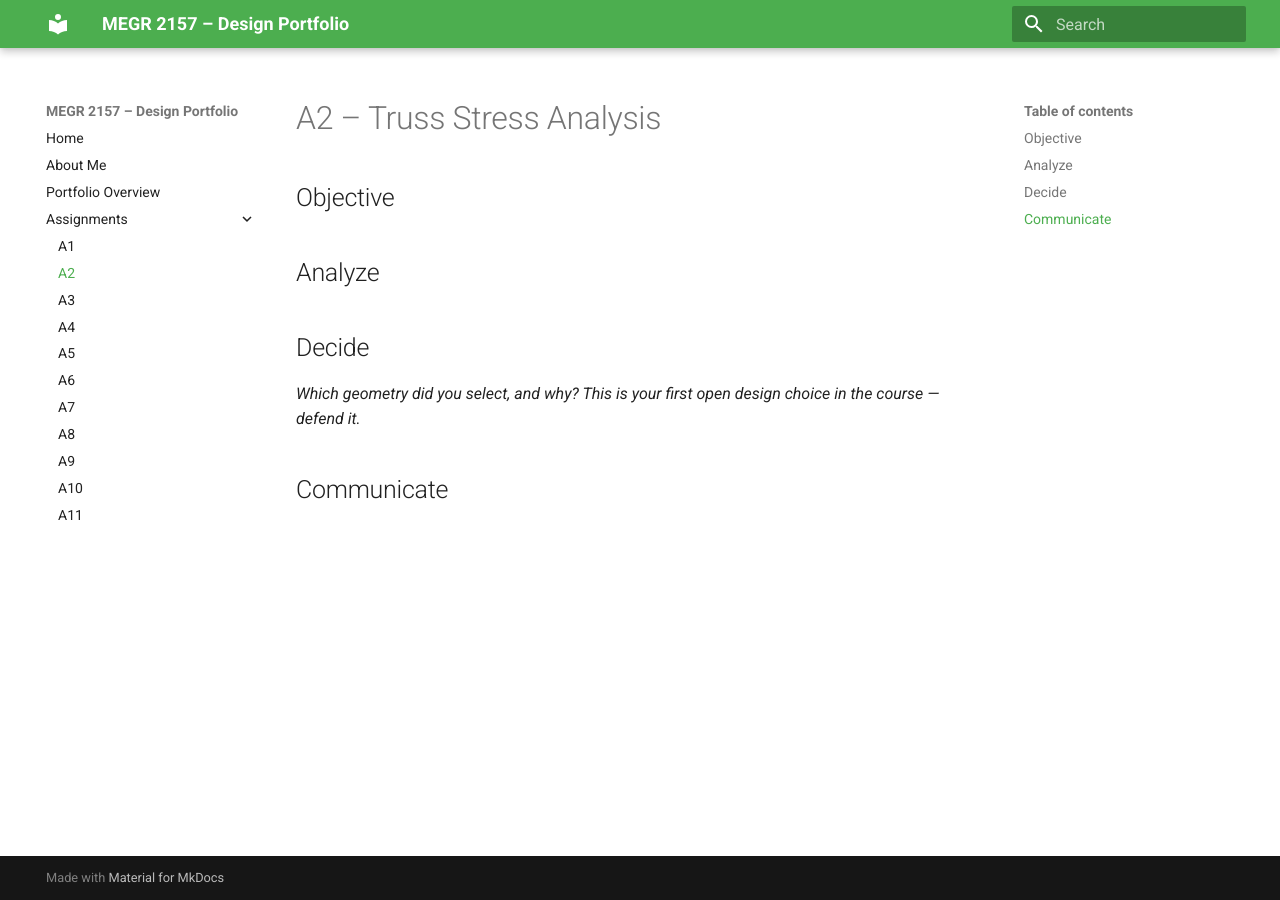
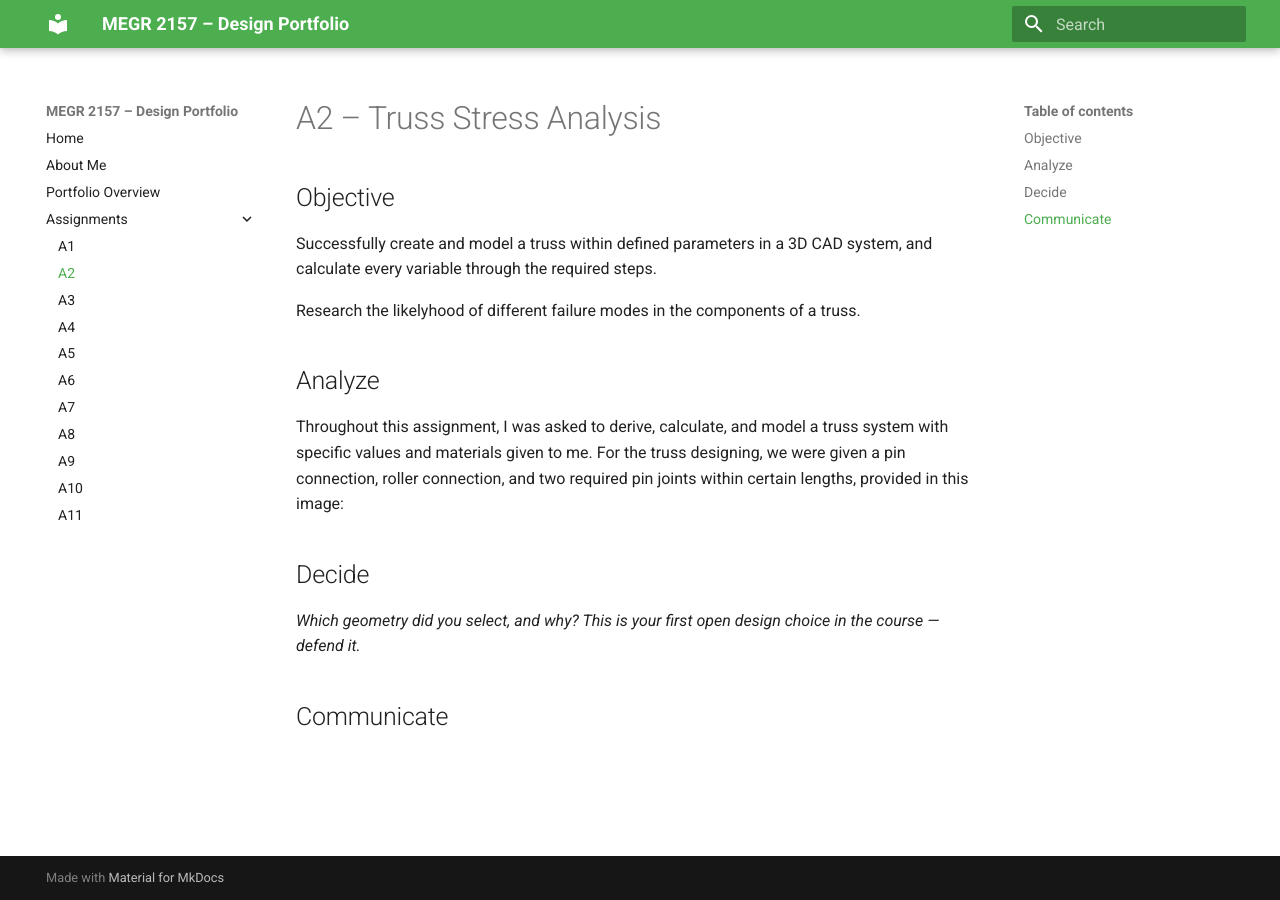
Before and after one commit to N03L1T0/megr2157-noel-portfolio, an MkDocs documentation site: the page built from docs/assignments/A02/index.md, in a window 1280 px wide. Built offline with MkDocs 1.6.1 and Material for MkDocs 9.7.7, drawn with Linux system fonts in a browser that asks for light colours.

Commit message:
started explaining A2

```diff
--- a/docs/assignments/A02/index.md
+++ b/docs/assignments/A02/index.md
@@ -2,9 +2,13 @@
 
 ## Objective
 
+Successfully create and model a truss within defined parameters in a 3D CAD system, and calculate every variable through the required steps.
+
+Research the likelyhood of different failure modes in the components of a truss.
 
 ## Analyze
 
+Throughout this assignment, I was asked to derive, calculate, and model a truss system with specific values and materials given to me. For the truss designing, we were given a pin connection, roller connection, and two required pin joints within certain lengths, provided in this image:
 
 ## Decide
 _Which geometry did you select, and why? This is your first open design choice in the course — defend it._
```
